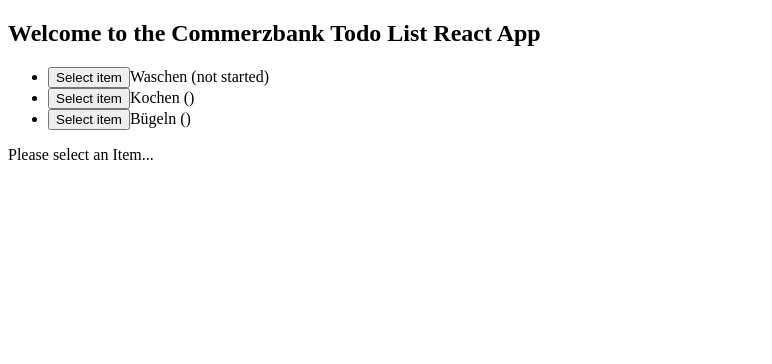
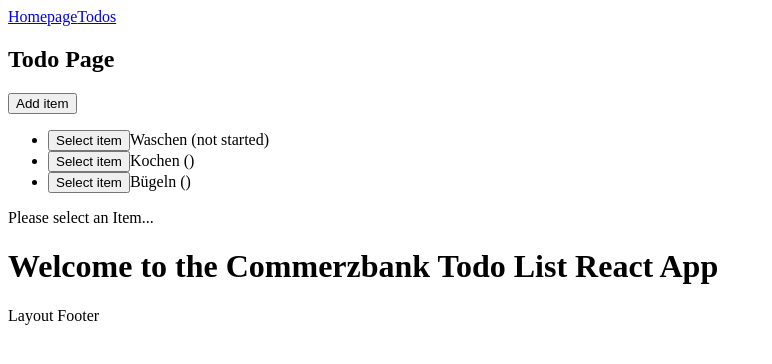
Before and after one commit to moncapitaine/learn-react, a React (Vite) app in the folder my-react-app/: page /todos in a window 1280 px wide. Shown: the top 364 px of the page, without its empty margins (0-772 px from the left). Built offline with nearby package versions, Linux system fonts and the light colour scheme.

Commit message:
add remove items

```diff
--- a/my-react-app/package.json
+++ b/my-react-app/package.json
@@ -10,7 +10,8 @@
   },
   "dependencies": {
     "react": "^18.2.0",
-    "react-dom": "^18.2.0"
+    "react-dom": "^18.2.0",
+    "react-router-dom": "^6.4.3"
   },
   "devDependencies": {
     "@types/react": "^18.0.24",
--- a/my-react-app/src/App.tsx
+++ b/my-react-app/src/App.tsx
@@ -1,33 +1,18 @@
 import { useState } from "react"
-import { MyToDoItem } from "./components/myToDoItem/MyToDoItem"
-import { MyToDoList, MyToDoListProps } from "./components/myToDoList/MyToDoList"
-import { ToDoItem } from "./domain/todoItem"
+import { BrowserRouter, Route, Routes } from "react-router-dom"
+import { MyLayout } from "./MyLayout"
+import { HomePage } from "./pages/HomePage"
+import { TodoPage } from "./pages/TodoPage"
 
-const testTodoList: ToDoItem[] = [
-  {
-    name: 'Waschen',
-    state: 'not started'
-  },
-  {
-    name: 'Kochen',
-  },
-  {
-    name: 'Bügeln',
-  }
-]
 
-export const App = () => {
-  const [selectedItem, setSelectedItem] = useState<ToDoItem>()
-
-  const handleSelectItem = (item: ToDoItem) => {
-    setSelectedItem(item)
-  }
-
-  return (
-    <section className="main">
+export const App = () => (
+  <BrowserRouter>
+    <MyLayout>
+      <Routes>
+        <Route path="/" element={<HomePage />} />
+        <Route path="/todos" element={<TodoPage />} />
+      </Routes>
       <h1>Welcome to the Commerzbank Todo List React App</h1>
-      <MyToDoList listItems={testTodoList} onSelectItem={handleSelectItem} />
-      { selectedItem ? (<MyToDoItem item={selectedItem} />) : (<span>Please select an Item...</span>) }
-    </section>
-  )
-}
+    </MyLayout>
+  </BrowserRouter>
+)
--- /dev/null
+++ b/my-react-app/src/MyLayout.tsx
@@ -0,0 +1,22 @@
+import React from "react"
+import { Link } from "react-router-dom"
+
+export interface MyLayoutProps {
+  children: JSX.Element[]
+}
+
+export const MyLayout: React.FC<MyLayoutProps> = ({children}) => {
+  return (
+    <>
+      {/* React Fragment */}
+      <header>
+        <Link to="/">Homepage</Link>
+        <Link to="/todos">Todos</Link>
+      </header>
+      <main>
+        {children}
+      </main>
+      <footer>Layout Footer</footer>
+    </>
+  )
+}
--- a/my-react-app/src/components/myToDoItem/MyToDoItem.tsx
+++ b/my-react-app/src/components/myToDoItem/MyToDoItem.tsx
@@ -1,15 +1,21 @@
+import React from "react"
 import { ToDoItem } from "../../domain/todoItem"
 
 export interface MyToDoItemProps {
   item: ToDoItem
+  onDeleteItem: (item: ToDoItem) => void
 }
 
 // export function MyToDoItem(props: MyToDoItemProps): JSX.Element {
-export const MyToDoItem: React.FC<MyToDoItemProps> = ({item}) => {
-  console.log('MyToDoItem', item)
+export const MyToDoItem: React.FC<MyToDoItemProps> = ({item, onDeleteItem}) => {
+  const handleDeleteItem = (e: React.MouseEvent) => {
+    e.preventDefault()
+    onDeleteItem(item)
+  }
   return (
     <form>
       <h2>Item {item.name}</h2>
+      <button onClick={(e) => handleDeleteItem(e)}>Delete item</button>
     </form>
   )
 }
--- a/my-react-app/src/domain/todoItem.ts
+++ b/my-react-app/src/domain/todoItem.ts
@@ -1,4 +1,5 @@
 export interface ToDoItem {
+  id: string
   name: string
   state?: 'not started' | 'started' | 'done'
 }
--- a/my-react-app/src/main.tsx
+++ b/my-react-app/src/main.tsx
@@ -1,7 +1,8 @@
+import React from 'react'
 import ReactDOM from 'react-dom/client'
 import { App } from './App'
 
 const rootElement = document.getElementById('root') as HTMLElement
 ReactDOM.createRoot(rootElement).render(
-  <App />
+    <App />
 )
--- /dev/null
+++ b/my-react-app/src/pages/HomePage.tsx
@@ -0,0 +1,3 @@
+export const HomePage = () => {
+  return <h2>Homepage</h2>
+}
--- /dev/null
+++ b/my-react-app/src/pages/TodoPage.tsx
@@ -0,0 +1,47 @@
+import { useState } from "react"
+import { MyToDoItem } from "../components/myToDoItem/MyToDoItem"
+import { MyToDoList } from "../components/myToDoList/MyToDoList"
+import { ToDoItem } from "../domain/todoItem"
+
+const testTodoList: ToDoItem[] = [
+  {
+    id: '1',
+    name: 'Waschen',
+    state: 'not started'
+  },
+  {
+    id: '2',
+    name: 'Kochen',
+  },
+  {
+    id: '3',
+    name: 'Bügeln',
+  }
+]
+
+export const TodoPage = () => {
+  const [itemList, setItemList] = useState(testTodoList)
+  const [selectedItem, setSelectedItem] = useState<ToDoItem>()
+
+  const handleSelectItem = (item: ToDoItem) => {
+    setSelectedItem(item)
+  }
+
+  const handleClickNewItem = () => {
+    itemList.push({id: `${itemList.length + 1}`, name: 'Neues item'})
+    setItemList([...itemList])
+  }
+
+  const handleDeleteItem = (itemToRemove: ToDoItem) => {
+    const filteredItems = itemList.filter((item) => item.id !== itemToRemove.id)
+    setItemList(filteredItems)
+  }
+  return (
+    <>
+      <h2>Todo Page</h2>
+      <button onClick={handleClickNewItem}>Add item</button>
+      <MyToDoList listItems={itemList} onSelectItem={handleSelectItem} />
+      { selectedItem ? (<MyToDoItem onDeleteItem={handleDeleteItem} item={selectedItem} />) : (<span>Please select an Item...</span>) }
+    </>
+  )
+}
```
Also changed, not shown: 1 other file (tests, documents, lock files or other folders).
